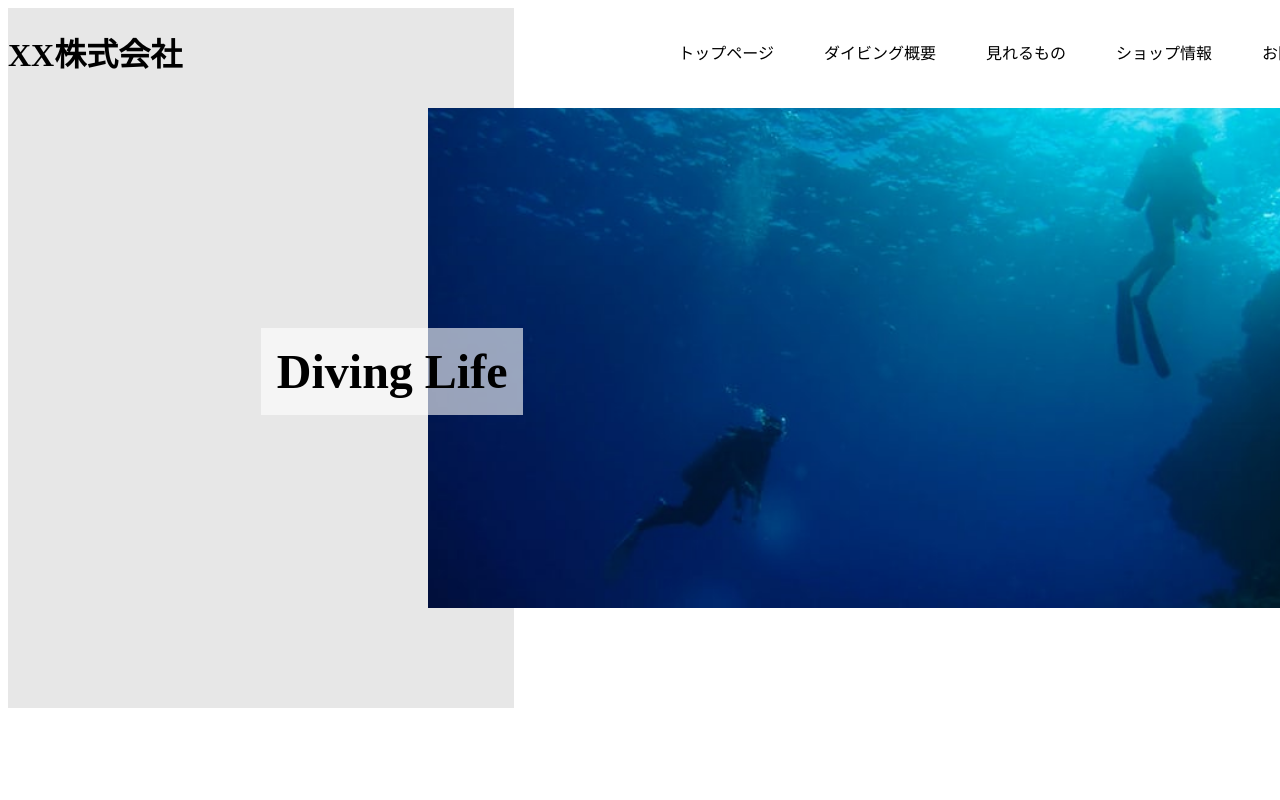
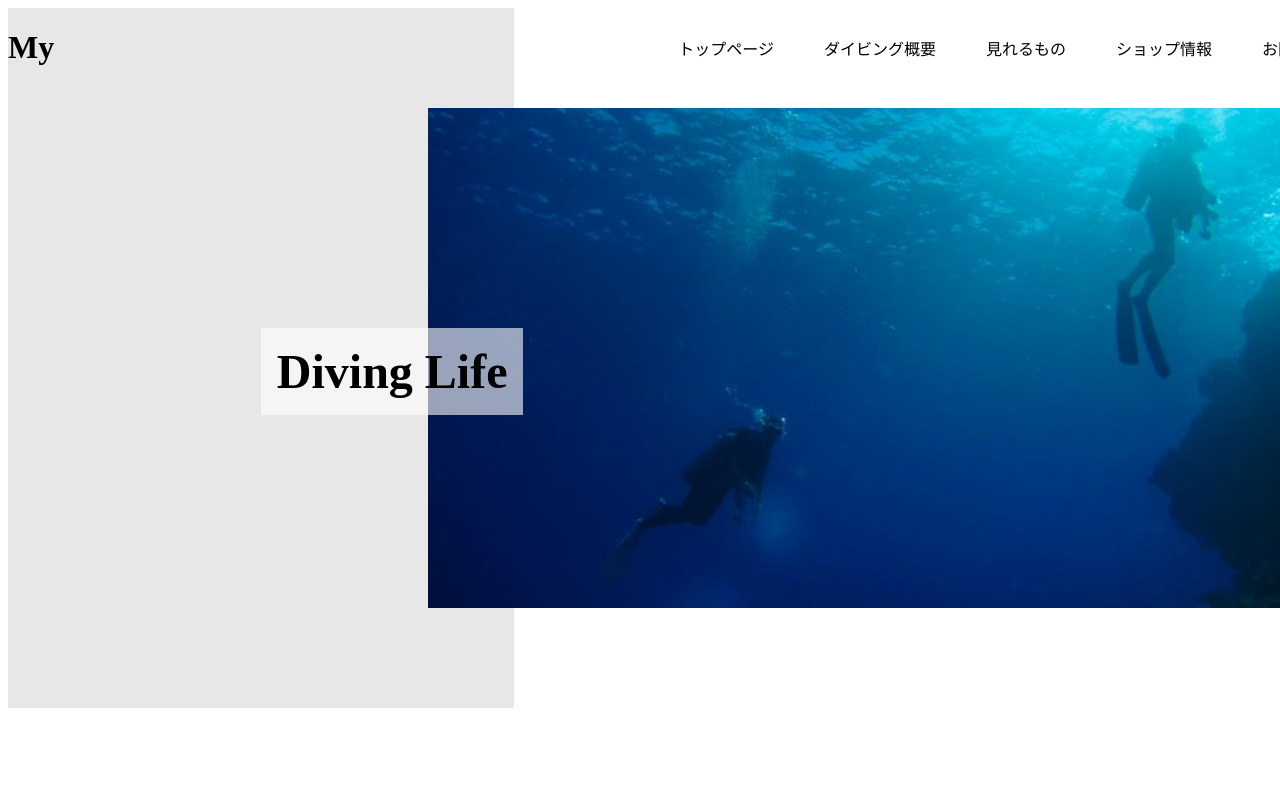
Before and after one commit to kokitani/kokitani.github.io, a plain HTML site: page index.html in a window 1280 px wide. Shown: the top 800 px of the page. Drawn offline with Linux system fonts and the light colour scheme.

Commit message:
Update index.html

```diff
--- a/index.html
+++ b/index.html
@@ -10,7 +10,7 @@
 <body>
     <header class="header">
         <div class="content-wrapper header-nav">
-            <h1>XX株式会社</h1>
+            <h1>My </h1>
             <nav>
                 <ul>
                     <li><a href="#">トップページ</a></li>
```
